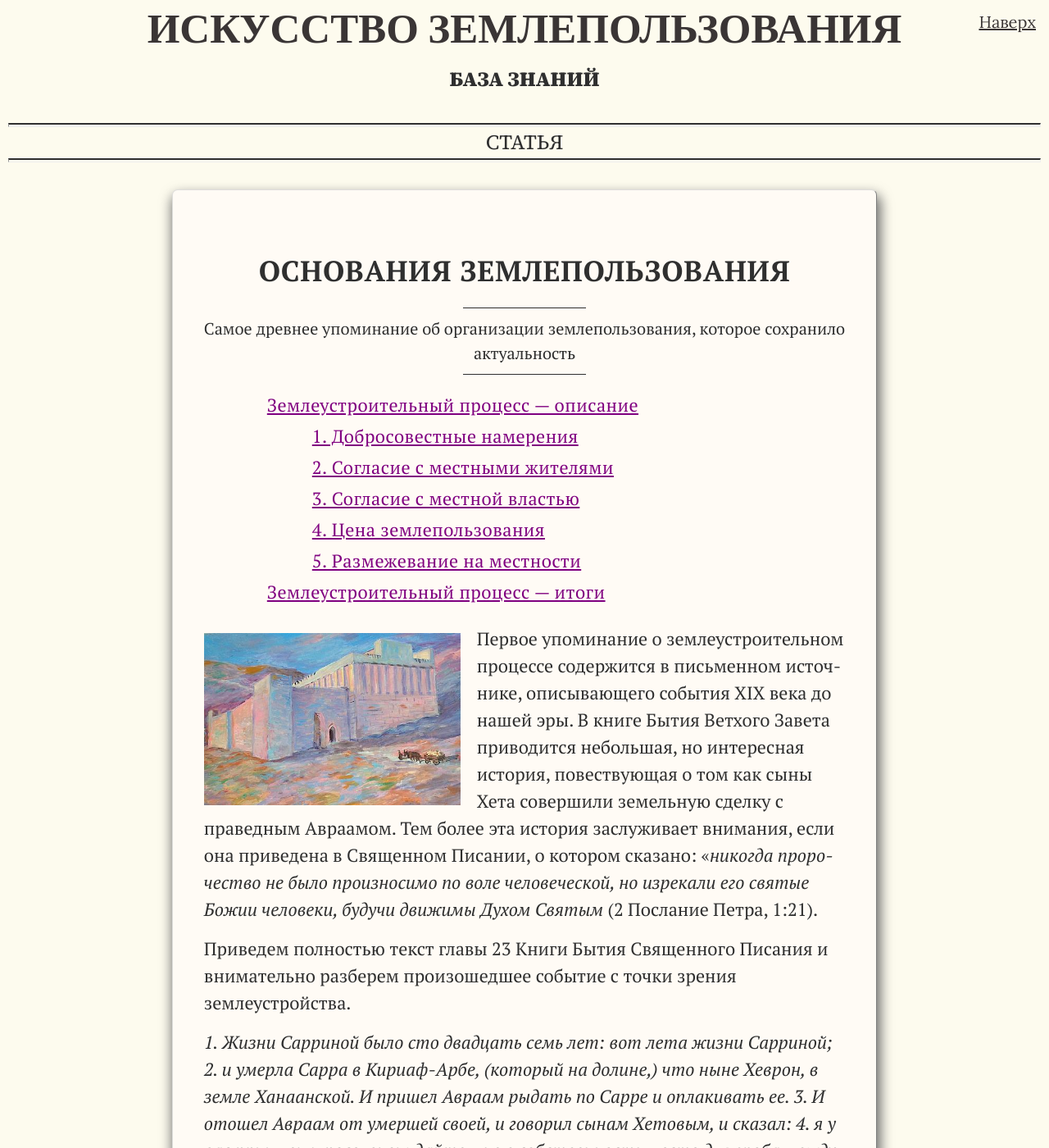
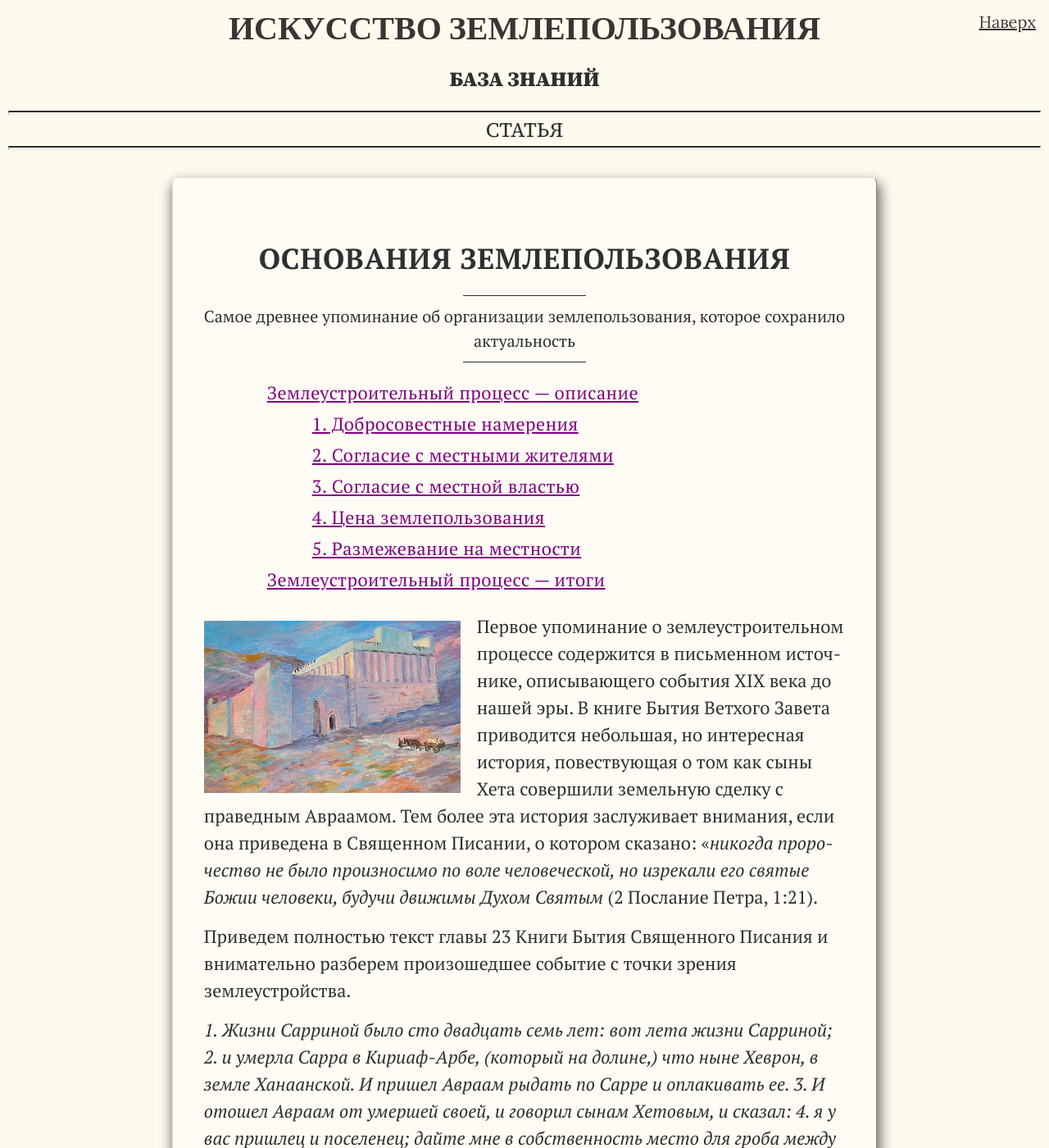
Before and after one commit to SergSi/land-use-art, a Jekyll site: the page built from _posts/2023-09-01-book.md, in a window 1280 px wide and 1400 px high. Shown: the whole window at 82% size. Built offline with Jekyll 4.4.1, drawn with Linux system fonts in a browser that asks for light colours; some web fonts are replaced.

Commit message:
Update style.css

```diff
--- a/assets/css/style.css
+++ b/assets/css/style.css
@@ -51,11 +51,10 @@ body {
 
 /* Основные разделы */
 header {
-  font-size: clamp(1.6rem, 0.725rem + 4.375vw, 5.1rem);
+  font-size: clamp(2rem, 5vw, 4rem); /* Ограничение минимального и максимального размеров */
   font-family: 'Playfair Display', serif;
   font-weight: 900;
   line-height: clamp(1.8rem, 0.925rem + 4.375vw, 5.3rem);
-  margin-bottom: 15px;
   margin-top: 5px;
 }
 
```
